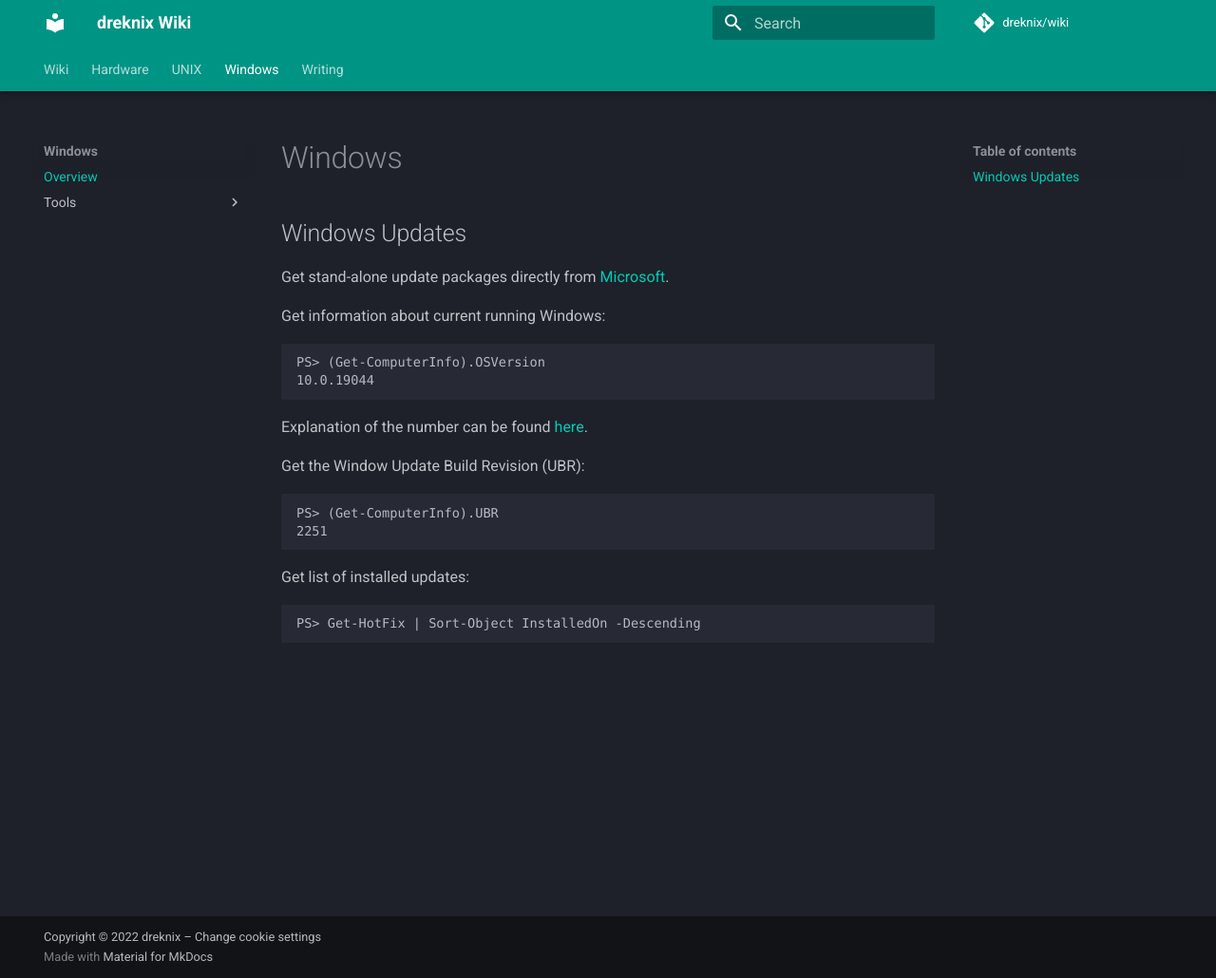
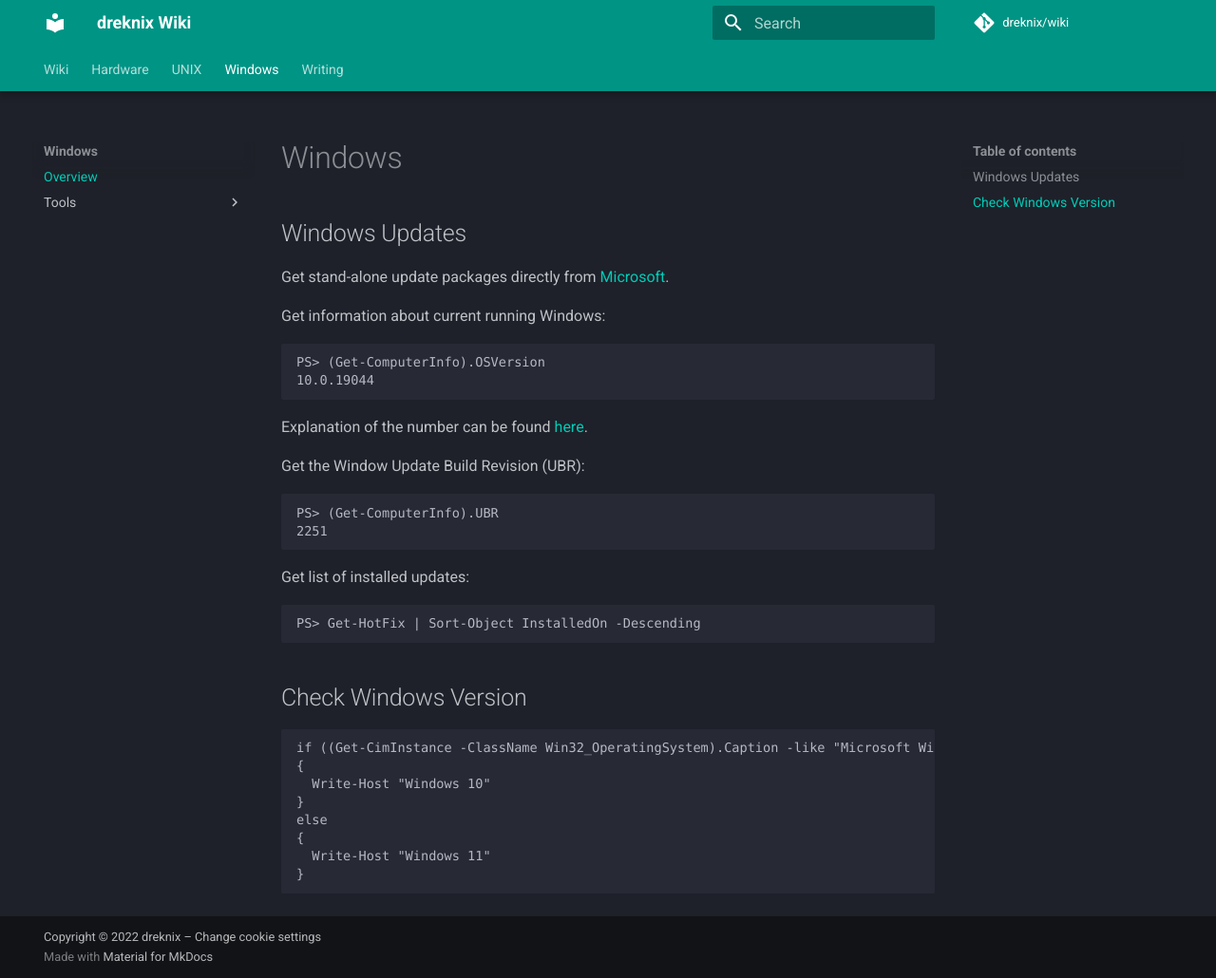
Before and after one commit to dreknix/wiki, an MkDocs documentation site: the page built from docs/windows/index.md, in a window 1280 px wide and 1030 px high. Shown: the whole window at 95% size. Built offline with MkDocs 1.6.1 and Material for MkDocs 9.7.7, drawn with Linux system fonts in a browser that asks for light colours; some web fonts are replaced; comment, search, counter and statistics services are not loaded.

Commit message:
Add switch between Windows 10 and 11

````diff
--- a/docs/windows/index.md
+++ b/docs/windows/index.md
@@ -27,3 +27,16 @@ Get list of installed updates:
 ```PS
 PS> Get-HotFix | Sort-Object InstalledOn -Descending
 ```
+
+## Check Windows Version
+
+```PS
+if ((Get-CimInstance -ClassName Win32_OperatingSystem).Caption -like "Microsoft Windows 10*")
+{
+  Write-Host "Windows 10"
+}
+else
+{
+  Write-Host "Windows 11"
+}
+```
````
